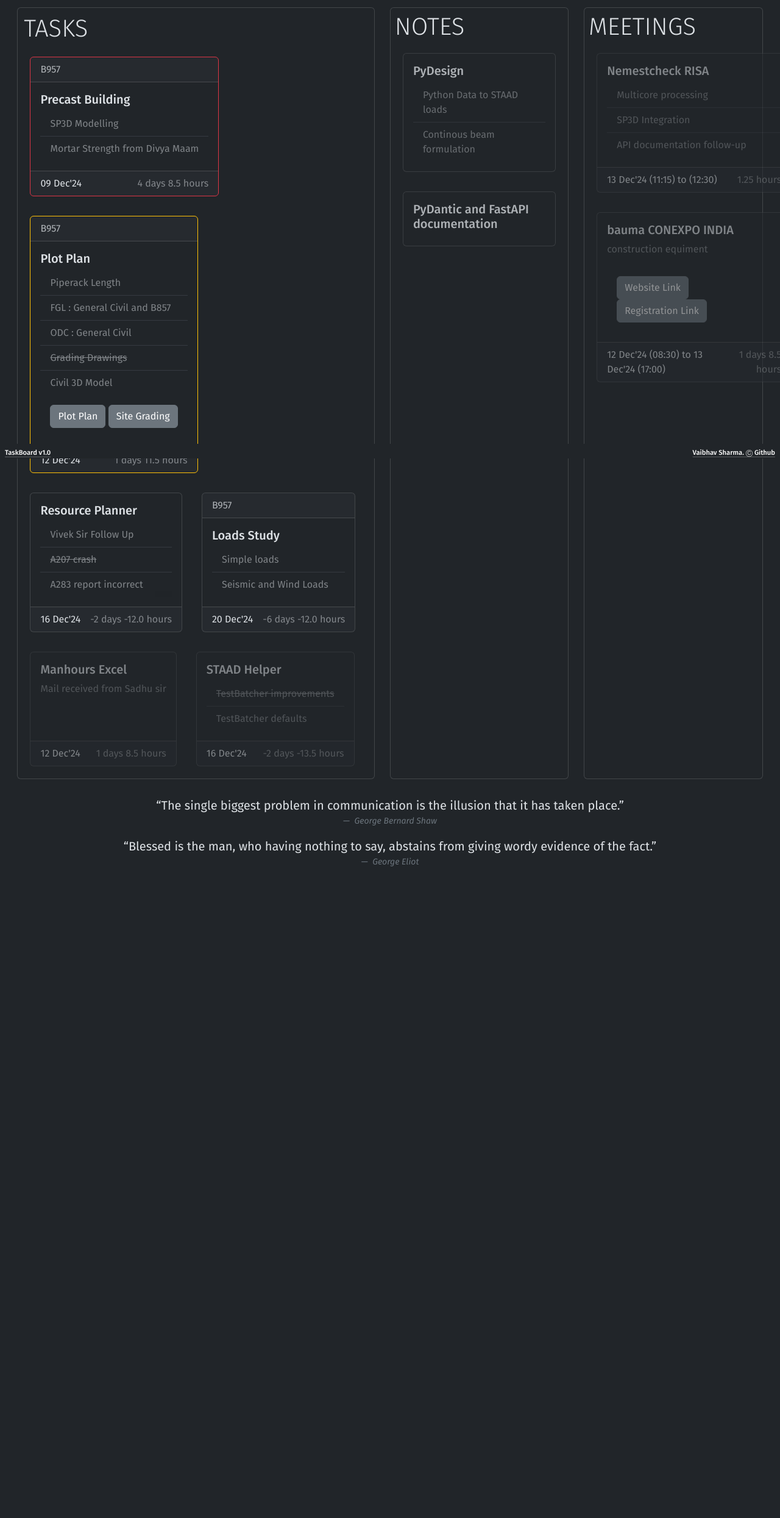
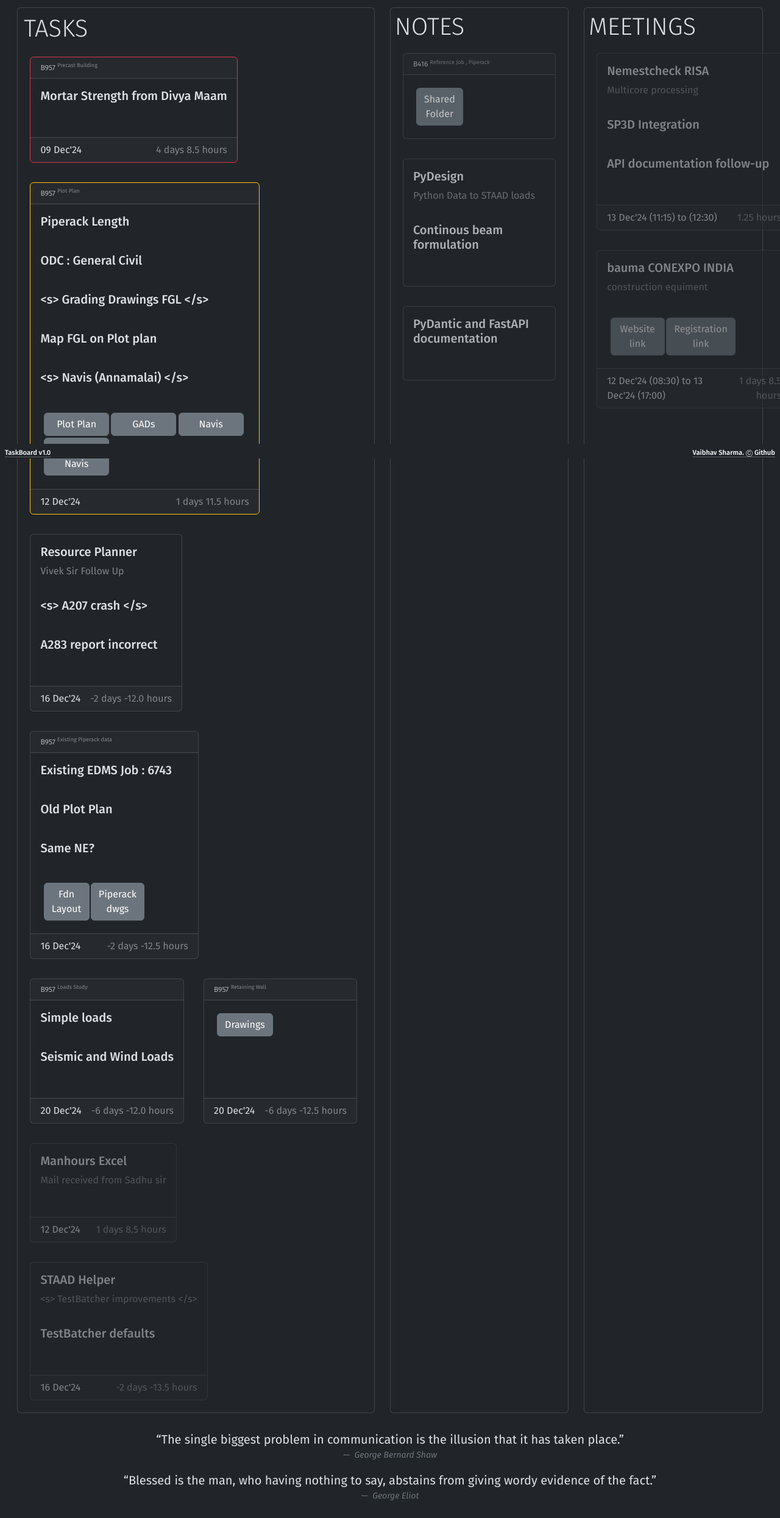
Before and after one commit to vsharma2430/TaskBoard, a FastAPI app: page / in a window 1280 px wide. Shown: the part 48-2538 px from the top of the page at 61% size. Before the commit the page ends 1469 px from the top, so only its background shows below. Run offline with FastAPI, Linux system fonts and the light colour scheme; some libraries are stand-ins or nearby versions.

Commit message:
UI updated

```diff
--- a/diary.txt
+++ b/diary.txt
@@ -1,12 +1,15 @@
 # NOTES
 PyDantic and FastAPI documentation
 PyDesign , Python Data to STAAD loads && Continous beam formulation
+B416 Reference Job , Piperack && [Shared Folder -> \\10.40.43.94\b416]
 
 # TASKS
 2024-12-12 12:30:00 | Manhours Excel , Mail received from Sadhu sir | Done
-2024-12-12 09:30:00 | B957 Plot Plan, Piperack Length && FGL : General Civil and B857 && ODC : General Civil && <s> Grading Drawings </s> && Civil 3D Model && [Plot Plan -> \\10.40.43.94\b957\PLOT-PLAN] && [Site Grading -> \\10.40.43.94\b957\SITE-GRADING]
-2024-12-09 12:30:00 | B957 Precast Building ,SP3D Modelling && Mortar Strength from Divya Maam |
-2024-12-20 09:00:00 | B957 Loads Study, Simple loads && Seismic and Wind Loads
+2024-12-12 09:30:00 | B957 Plot Plan && Piperack Length && ODC : General Civil && <s> Grading Drawings FGL </s> && Map FGL on Plot plan && <s> Navis (Annamalai) </s> && [Plot Plan -> \\10.40.43.94\b957\PLOT-PLAN] && [GADs -> \\10.40.43.94\b957\CIVIL-GAD] && [Navis -> D:\vaibhav\JOB_WORK\B957\NAVIS] && [ Piping Navis -> \\10.40.68.227\ppr\B957\S3D-MODEL ]
+2024-12-16 09:30:00 | B957 Existing Piperack data && Existing EDMS Job : 6743 && Old Plot Plan && Same NE? && [Fdn Layout -> \\10.40.43.94\b957\EXISTING_DATA\FDN_LAYOUTS] && [Piperack dwgs -> \\10.40.43.94\b957\EXISTING_DATA\PIPERACK]
+2024-12-09 12:30:00 | B957 Precast Building && Mortar Strength from Divya Maam |
+2024-12-20 09:00:00 | B957 Loads Study && Simple loads && Seismic and Wind Loads
+2024-12-20 09:30:00 | B957 Retaining Wall && [Drawings -> \\10.40.43.94\b957\RET_WALL]
 2024-12-16 09:00:00 | Resource Planner,Vivek Sir Follow Up && <s> A207 crash </s> && A283 report incorrect |
 2024-12-16 10:30:00 | STAAD Helper, <s> TestBatcher improvements </s> && TestBatcher defaults|Done
 
--- a/server_app/main.py
+++ b/server_app/main.py
@@ -14,6 +14,7 @@
 @app.get('/',response_class=HTMLResponse)
 async def root(request: Request):
     diary = get_diary_context()
+    logger.info(diary)
     return templates.TemplateResponse(
         request=request,
         name=template_home,
--- a/server_app/models.py
+++ b/server_app/models.py
@@ -9,38 +9,47 @@
 
 class DiaryEntry(ABC):
     description: str
-    title : Union[str,None] = ''
-    job : Union[str,None] = None
-    data : Union[list[str],None] = []
-    link : Union[list[tuple],None] = []
+    job : Union[tuple,None] = None
+    data : Union[list,None] = []
+    link : Union[list,None] = []
+
+    #format -> job,job_desc && header1,data1 && header2,data2,data3 && [linkTitle1 -> link address1] && [linkTitle2 -> link address2] ...
 
     def parse_data(self):
-        data = list_map(self.description.split(','))
+        data = list_map(self.description.split('&&'))
+
         split_data_0 = data[0].split()
+        job_found = False
         if(len(split_data_0)>=1 and search('[a-zA-Z0-9][0-9]{3}',split_data_0[0])):
-            self.job = split_data_0[0]
-            if(len(split_data_0)>1):
-                self.title = ' '.join(split_data_0[1:])
-        else:
-            self.title = data[0]
+            self.job = (split_data_0[0],' '.join(split_data_0[1:]))
+            job_found = True
 
-        if(len(data)>1):
-            data_list = list_map(data[1].split('&&'))
-            extracted_data = []
-            extracted_links = []
+        extracted_data = []
+        extracted_links = []
+        data_start_index = 1 if job_found else 0
 
+        if(len(data)>=data_start_index):
             dataX:str
-            for dataX in data_list:
+            for dataX in data[data_start_index:]:
+
                 if('[' in  dataX and ']' in dataX):
                     start_index = dataX.find('[')
                     link_data = list_map(dataX[start_index:dataX.find(']')].split('->'))
                     link_tuple = ('link',link_data[-1]) if len(link_data)==1 else (link_data[0].strip('['),link_data[1])
                     extracted_links.append(link_tuple)
                 else:
-                    extracted_data.append(dataX)
+                    data_list = list_map(dataX.split(','))
+                    extracted_data.append({'title':data_list[0],'description':data_list[1:]} if(len(data_list)>0) else {'description':data_list})
 
             self.link.extend(extracted_links)
             self.data.extend(extracted_data)
+
+    def get_subcontext(self):
+        return{
+            'job':self.job,
+            'data':self.data,
+            'link':self.link
+        }
 
     @abstractmethod
     def get_context(self):
@@ -56,14 +65,11 @@
         self.parse_data()
 
         return {
+            **self.get_subcontext(),
             'start_date':date_display(self.dt_stamp_start),
             'start_time':self.dt_stamp_start.strftime('%H:%M'),
             'end_date':date_display(self.dt_stamp_end),
             'end_time':self.dt_stamp_end.strftime('%H:%M'),
-            'title':self.title,
-            'job':self.job,
-            'description':self.data,
-            'link':self.link,
             'level':self.level,
             'attended':self.attended,
             'lag_days': lag_display_days(start=self.dt_stamp_start,end=self.dt_stamp_end),
@@ -100,11 +106,9 @@
                 card_class = 'border-danger'
 
         return {
+            **self.get_subcontext(),
             'date':date_display(self.dt_stamp),
             'time':self.dt_stamp.time(),
-            'title':self.title,
-            'job':self.job,
-            'description':self.data,
             'link':self.link,
             'level':self.level,
             'complete':self.is_complete,
@@ -121,10 +125,7 @@
         self.parse_data()
 
         return {
-            'title':self.title,
-            'job':self.job,
-            'description':self.data,
-            'link':self.link,
+            **self.get_subcontext(),
             'level':self.level,
             'opacity': note_opacity
         }
--- /dev/null
+++ b/templates/card_body.html
@@ -0,0 +1,9 @@
+<div class="card-body">
+    {% if title %}
+        {% include "card_title.html" %}
+    {% endif %}
+
+    {% if description %}
+        {% include "data_box.html" %}
+    {% endif %}
+</div>
--- a/templates/card_header.html
+++ b/templates/card_header.html
@@ -1,5 +1,6 @@
 {% if job %}
-    <div class="card-header">
-        <span class="opacity-75">{{job}}</span>
+    <div class="card-header" style="font-size: 0.75rem;">
+        <span class="opacity-75">{{job.0}}</span>
+        <span class="opacity-50"><sup>{{job.1}}</sup></span>
     </div>
 {% endif %}
--- a/templates/card_link.html
+++ b/templates/card_link.html
@@ -1,5 +1,5 @@
-<div class="card-body">
+<div class="card-body d-flex flex-wrap flex-row p-1">
     {% for linkX in link %}
-        <a class="btn btn-secondary copy_text"  data-toggle="tooltip" title="Copy link" href="{{linkX.1}}">{{linkX.0 | title}}</a>
+        <a class="btn btn-secondary copy_text" style="margin: 0.5%;flex: 0 0 32%;"  data-toggle="tooltip" title="Copy link" href="{{linkX.1}}">{{linkX.0}}</a>
     {% endfor %}
 </div>
--- a/templates/event_box.html
+++ b/templates/event_box.html
@@ -2,22 +2,24 @@
     {% with job=event.job %}
         {% include "card_header.html" %}
     {% endwith %}
+
+    {% if event.data %}
+        {% with data = event.data %}
+            {% for item in data %}
+                {% with title = item.title,description=item.description%}
+                    {% include "card_body.html" %}
+                {% endwith %}
+            {% endfor %}
+        {% endwith %}
+    {% endif %}
+
     <div class="card-body">
-        {% with title=event.title,job=event.job %}
-            {% include "card_title.html" %}
-        {% endwith %}
-
-        {% with description=event.description %}
-            {% include "data_box.html" %}
-        {% endwith %}
-
         {% if event.link %}
             {% with link=event.link %}
                 {% include "card_link.html" %}
             {% endwith %}
         {% endif %}
-
-    </div>
+     </div>
 
     <div class="d-flex justify-content-between card-footer">
         <div class="text-start">
--- a/templates/note_box.html
+++ b/templates/note_box.html
@@ -1,18 +1,23 @@
 <div class="card opacity-{{note.opacity}}" style="margin: 1rem;min-width:15rem;">
+    {% with job=note.job %}
+        {% include "card_header.html" %}
+    {% endwith %}
+
+    {% if note.data %}
+        {% with data = note.data %}
+            {% for item in data %}
+                {% with title = item.title,description=item.description%}
+                    {% include "card_body.html" %}
+                {% endwith %}
+            {% endfor %}
+        {% endwith %}
+    {% endif %}
+
     <div class="card-body">
-        {% with title=note.title,job=note.job %}
-            {% include "card_title.html" %}
-        {% endwith %}
-
-        {% with description=note.description %}
-            {% include "data_box.html" %}
-        {% endwith %}
-
         {% if note.link %}
             {% with link=note.link %}
                 {% include "card_link.html" %}
             {% endwith %}
         {% endif %}
-
     </div>
 </div>
--- a/templates/task_box.html
+++ b/templates/task_box.html
@@ -2,21 +2,23 @@
     {% with job=task.job %}
         {% include "card_header.html" %}
     {% endwith %}
+
+    {% if task.data %}
+        {% with data = task.data %}
+            {% for item in data %}
+                {% with title = item.title,description=item.description%}
+                    {% include "card_body.html" %}
+                {% endwith %}
+            {% endfor %}
+        {% endwith %}
+    {% endif %}
+
     <div class="card-body">
-        {% with title=task.title %}
-            {% include "card_title.html" %}
-        {% endwith %}
-
-        {% with description=task.description %}
-            {% include "data_box.html" %}
-        {% endwith %}
-
         {% if task.link %}
             {% with link=task.link %}
                 {% include "card_link.html" %}
             {% endwith %}
         {% endif %}
-
     </div>
 
     <div class="d-flex justify-content-between card-footer">
```
Also changed, not shown: templates/data_box.html (+5 -5 lines).
